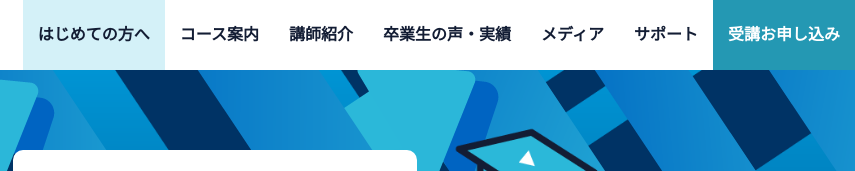
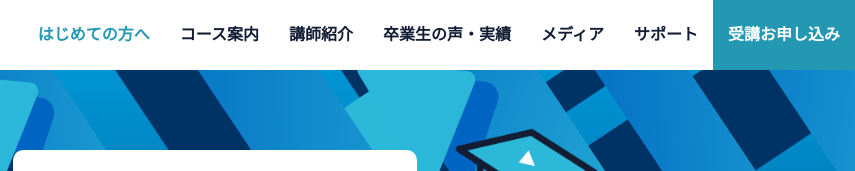
Before and after one commit to chibakeiichirou/raisetechsite, a plain HTML site: page index.html in a window 1280 px wide. In both pictures the pointer is over the link "はじめての方へ". Shown: the top 171 px of the page, 425-1280 px from the left. Drawn offline with nearby package versions, Linux system fonts and the light colour scheme; files whose address does not match are found by name.

Commit message:
first commit

```diff
--- a/css/style.css
+++ b/css/style.css
@@ -354,7 +354,9 @@ header .nav-body .menu a {
   }
 }
 header .nav-body .menu a:hover {
-  background-color: #d4f1f8;
+  color: #2498b3;
+  background-color: #fff;
+  text-decoration: none;
 }
 @media only screen and (max-width: 1200px) {
   header .nav-body .menu a:hover {
```
Also changed, not shown: css/style.min.css, 2 other files.
